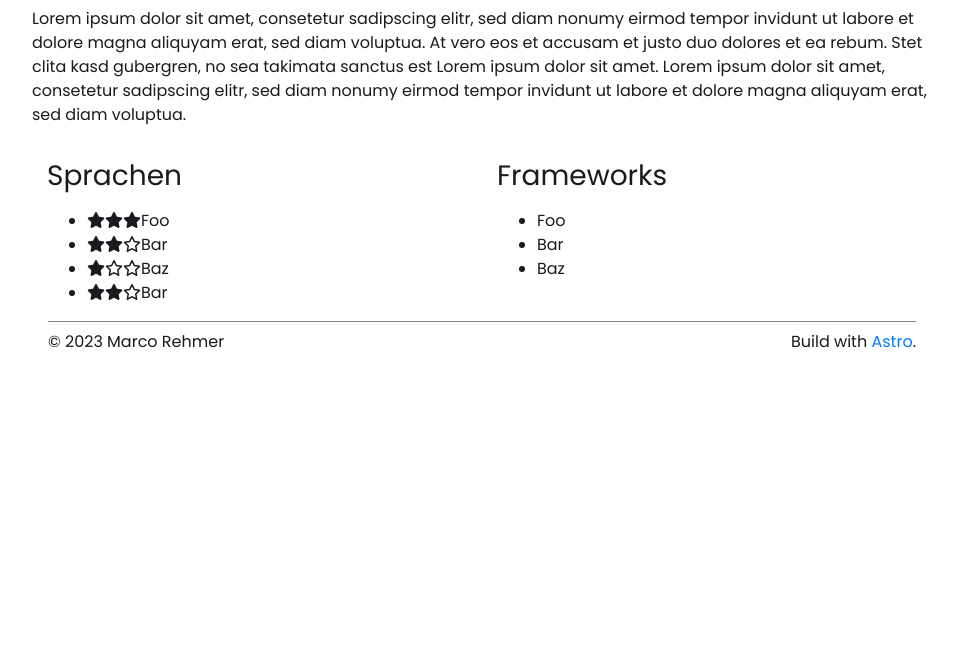
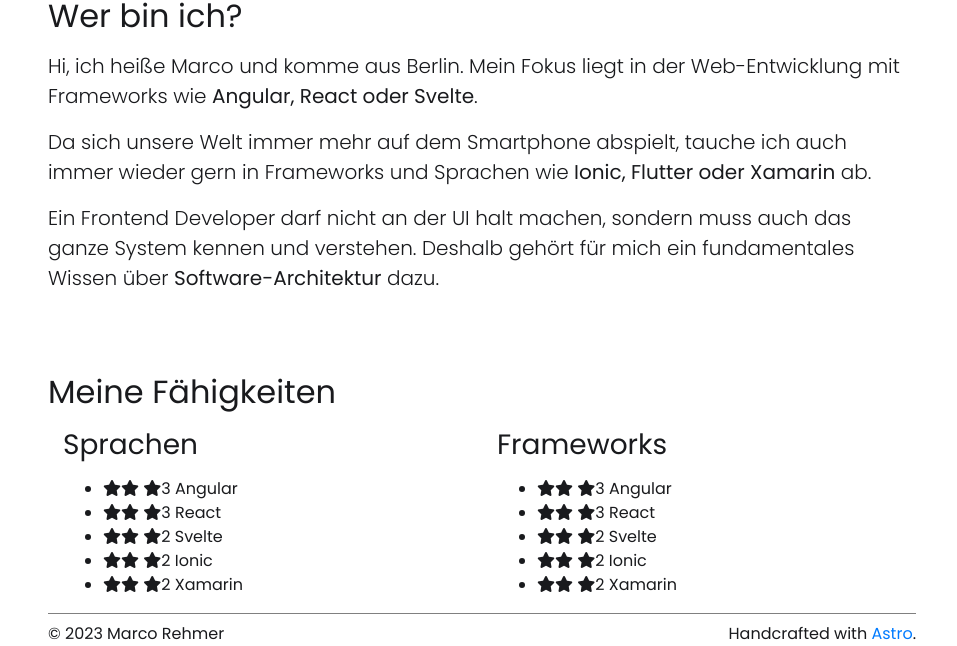
Before and after one commit to MarcoRehmer/marcorehmer.github.io, an Astro site: page / in a window 1280 px wide. Shown: the part 733-1379 px from the top of the page, without its empty margins (158-1115 px from the left). Before the commit the page ends 1103 px from the top, so only its background shows below. Built offline with nearby package versions, Linux system fonts and the light colour scheme; Astro itself is replaced by a stand-in of ours.

Commit message:
moved layout spacing in Layout-Component. Add SimpleLevelIndicator (WIP)

```diff
--- a/src/components/Footer.astro
+++ b/src/components/Footer.astro
@@ -1,15 +1,11 @@
 <footer>
   <div class="footer__content">
     <span>© 2023 Marco Rehmer</span>
-    <span>Build with <a href="https://astro.build">Astro</a>.</span>
+    <span>Handcrafted with <a href="https://astro.build">Astro</a>.</span>
   </div>
 </footer>
 
 <style>
-  footer {
-    padding: 0 1rem;
-  }
-
   .footer__content {
     display: flex;
     justify-content: space-between;
--- a/src/components/Hero.astro
+++ b/src/components/Hero.astro
@@ -1,7 +1,7 @@
 <div class="root-content container">
   <div class="row">
     <h2 class="col-sm-12 col-md-6">
-      Frontend Developer. <br />Junior Web Architect. <br />Purist.
+      Frontend Developer. <br />Junior Software Architect. <br />Purist.
     </h2>
 
     <img
@@ -19,12 +19,7 @@
   }
 
   .row {
-
     align-items: center;
-  }
-
-  .personal-description {
-    font-size: 1.25rem;
   }
 
   .sub-headline {
--- a/src/components/MainHeader.astro
+++ b/src/components/MainHeader.astro
@@ -24,7 +24,7 @@
   }
 
   .logo__text {
-    color: #191a1d;
+    color: var(--text-color);
     font-size: 2rem;
     font-weight: bold;
     text-transform: uppercase;
--- a/src/components/MainSkills.astro
+++ b/src/components/MainSkills.astro
@@ -1,20 +1,89 @@
+---
+import SimpleLevelIndicator from "./SimpleLevelIndicator.astro";
+interface Skill {
+  title: string;
+  level: number;
+}
+
+const languages: ReadonlyArray<Skill> = [
+  {
+    title: "Typescript",
+    level: 3,
+  },
+  {
+    title: "HTML / CSS / JS",
+    level: 3,
+  },
+  {
+    title: "C#",
+    level: 2,
+  },
+  {
+    title: "Flutter",
+    level: 1,
+  },
+  {
+    title: "Go",
+    level: 1,
+  },
+];
+const frameworks: ReadonlyArray<Skill> = [
+  {
+    title: "Angular",
+    level: 3,
+  },
+  {
+    title: "React",
+    level: 3,
+  },
+  {
+    title: "Svelte",
+    level: 2,
+  },
+  {
+    title: "Ionic",
+    level: 2,
+  },
+  {
+    title: "Xamarin",
+    level: 2,
+  },
+];
+
+function levelToStars(level: number): string {
+  return (
+    '<i class="fa-solid fa-star"></i><i class="fa-solid fa-star"></i>' +
+    '<iclass="fa-solid fa-star"></i>'
+  );
+}
+---
+
 <div class="container">
   <div class="row">
     <div class="col-sm-12 col-md-6">
       <h3>Sprachen</h3>
       <ul>
-        <li><i class="fa-solid fa-star"></i><i class="fa-solid fa-star"></i><i class="fa-solid fa-star"></i>Foo</li>
-        <li><i class="fa-solid fa-star"></i><i class="fa-solid fa-star"></i><i class="fa-regular fa-star"></i>Bar</li>
-        <li><i class="fa-solid fa-star"></i><i class="fa-regular fa-star"></i><i class="fa-regular fa-star"></i>Baz</li>
-        <li><i class="fa-solid fa-star"></i><i class="fa-solid fa-star"></i><i class="fa-regular fa-star"></i>Bar</li>
+        {
+          frameworks.map((v) => (
+            <li>
+              <SimpleLevelIndicator level={v.level} />
+              {v.title}
+            </li>
+          ))
+        }
       </ul>
     </div>
     <div class="col-sm-12 col-md-6">
       <h3>Frameworks</h3>
       <ul>
-        <li>Foo</li>
-        <li>Bar</li>
-        <li>Baz</li>
+        {
+          frameworks.map((v) => (
+            <li>
+              <SimpleLevelIndicator level={v.level} />
+              {v.title}
+            </li>
+          ))
+        }
       </ul>
     </div>
   </div>
--- /dev/null
+++ b/src/components/SimpleLevelIndicator.astro
@@ -0,0 +1,6 @@
+---
+const { level } = Astro.props;
+---
+
+<i class="fa-solid fa-star"></i><i class="fa-solid fa-star"></i>
+<i class="fa-solid fa-star"></i>{level}
--- a/src/layouts/Layout.astro
+++ b/src/layouts/Layout.astro
@@ -1,6 +1,9 @@
 ---
 import "@fontsource/poppins";
+import "@fontsource/poppins/300.css";
 import "../styles/global.scss";
+import MainHeader from "../components/MainHeader.astro";
+import Footer from "../components/Footer.astro";
 
 export interface Props {
   title: string;
@@ -24,6 +27,43 @@
     <title>{title}</title>
   </head>
   <body>
-    <slot />
+    <div class="header">
+      <MainHeader />
+    </div>
+
+    <div class="content">
+      <slot />
+    </div>
+    <div class="footer">
+      <Footer />
+    </div>
   </body>
 </html>
+
+<style>
+  html,
+  body {
+    height: 100%;
+  }
+
+  body {
+    padding: 0 1rem;
+    max-width: 900px;
+    margin: 0 auto;
+    display: flex;
+    flex-direction: column;
+  }
+
+  .header {
+    display: block;
+    margin-top: 60px;
+  }
+
+  .content {
+    flex: 1 0 auto;
+  }
+
+  .footer {
+    flex-shrink: 0;
+  }
+</style>
--- a/src/pages/about.astro
+++ b/src/pages/about.astro
@@ -4,7 +4,6 @@
 ---
 
 <Layout title="About">
-    <MainHeader />
     <main>
         <p>About me</p>
     </main>
--- a/src/pages/index.astro
+++ b/src/pages/index.astro
@@ -1,83 +1,51 @@
 ---
 import Layout from "../layouts/Layout.astro";
-import MainHeader from "../components/MainHeader.astro";
-
 import Hero from "../components/Hero.astro";
-import Footer from "../components/Footer.astro";
 import MainSkills from "../components/MainSkills.astro";
 ---
 
 <Layout title="Marco Rehmer | Frontend Developer">
-  <div class="root-layout">
-    <div class="main-content">
-      <div style="padding: 0 1rem;">
-      <MainHeader />
-        </div>
   <main>
-        <div style="min-height: 54vh">
+    <div class="hero-block">
       <Hero />
     </div>
 
     <h2>Wer bin ich?</h2>
-        <p class="personal-description">
-          Lorem ipsum dolor sit amet, consetetur sadipscing elitr, sed diam
-          nonumy eirmod tempor invidunt ut labore et dolore magna aliquyam erat,
-          sed diam voluptua. At vero eos et accusam et justo duo dolores et ea
-          rebum. Stet clita kasd gubergren, no sea takimata sanctus est Lorem
-          ipsum dolor sit amet. Lorem ipsum dolor sit amet, consetetur
-          sadipscing elitr, sed diam nonumy eirmod tempor invidunt ut labore et
-          dolore magna aliquyam erat, sed diam voluptua.
+    <div class="personal-description">
+      <p>
+        Hi, ich heiße Marco und komme aus Berlin. Mein Fokus liegt in der
+        Web-Entwicklung mit Frameworks wie <b>Angular, React oder Svelte</b>.
       </p>
+      <p>
+        Da sich unsere Welt immer mehr auf dem Smartphone abspielt, tauche ich
+        auch immer wieder gern in Frameworks und Sprachen wie <b
+          >Ionic, Flutter oder Xamarin</b
+        > ab.
+      </p>
+      <p>
+        Ein Frontend Developer darf nicht an der UI halt machen, sondern muss
+        auch das ganze System kennen und verstehen. Deshalb gehört für mich ein
+        fundamentales Wissen über <b>Software-Architektur</b> dazu.
+      </p>
+    </div>
 
-        <div class="m-top-2">
+    <h2 style="margin-top: 80px;">Meine Fähigkeiten</h2>
+    <div>
       <MainSkills />
     </div>
-        <!--<div class="m-bottom-2">-->
-        <!--  <h2>Main Skills</h2>-->
-        <!--  &lt;!&ndash;<MainSkills />&ndash;&gt;-->
-        <!--  <button type="button" class="btn btn-outline-primary m-top-1"-->
-        <!--    >Skill Tree-->
-        <!--  </button>-->
-        <!--</div>-->
-        <!--<div class="m-bottom-2">-->
-        <!--  <h2>Aktuelle Projekte</h2>-->
-        <!--  &lt;!&ndash;<LatestProjects />&ndash;&gt;-->
-        <!--  &lt;!&ndash;<ProjectDetails />&ndash;&gt;-->
-        <!--  <button type="button" class="btn btn-outline-primary m-top-1"-->
-        <!--    >Alle Projekte-->
-        <!--  </button>-->
-        <!--</div>-->
-        <!--<h2>Aktuelle Blog-Beiträge</h2>-->
-        <!--<RecentBlogPosts />-->
-        <!--<button>zum Blog</button>-->
   </main>
-    </div>
-    <Footer />
-  </div>
 </Layout>
 
 <style>
-  .root-layout {
-    max-width: 900px;
-    margin: 4rem auto 1rem auto;
+  .hero-block {
+    min-height: 70vh;
     display: flex;
-    flex-direction: column;
-    flex: 1 0 auto;
+    align-items: center;
   }
 
-  .main-content {
-    width: 100%;
-  }
-
-  main {
-    margin-top: 80px;
-  }
-
-  .scroll-hint {
-    display: flex;
-    flex-direction: column;
-    align-items: center;
+  .personal-description {
     font-size: 1.25rem;
-    color: gray;
+    color: var(--text-color);
+    font-weight: 300;
   }
 </style>
--- a/src/pages/projects.astro
+++ b/src/pages/projects.astro
@@ -3,8 +3,7 @@
 import MainHeader from "../components/MainHeader.astro";
 ---
 <Layout title="My Skills">
-    <MainHeader />
     <main>
-        <p>Projects overview</p>
+        <p>Projekte</p>
     </main>
 </Layout>
--- a/src/styles/colors.scss
+++ b/src/styles/colors.scss
@@ -1,4 +1,5 @@
 :root {
+  --text-color: #191a1d;
   --primary: #4b6cc1;
   --link-hover: #4b6cc1;
   --navigation: #5e5e5e;
```
Also changed, not shown: src/pages/skills.astro (+3 -4 lines), src/pages/timeline.astro (+10 -1 lines). Lines whose indentation alone changed are shown as unchanged.
